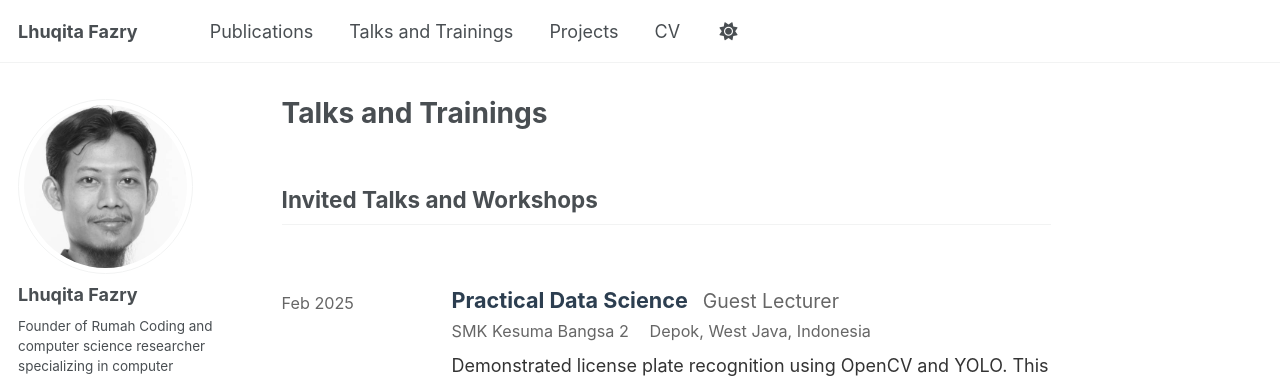
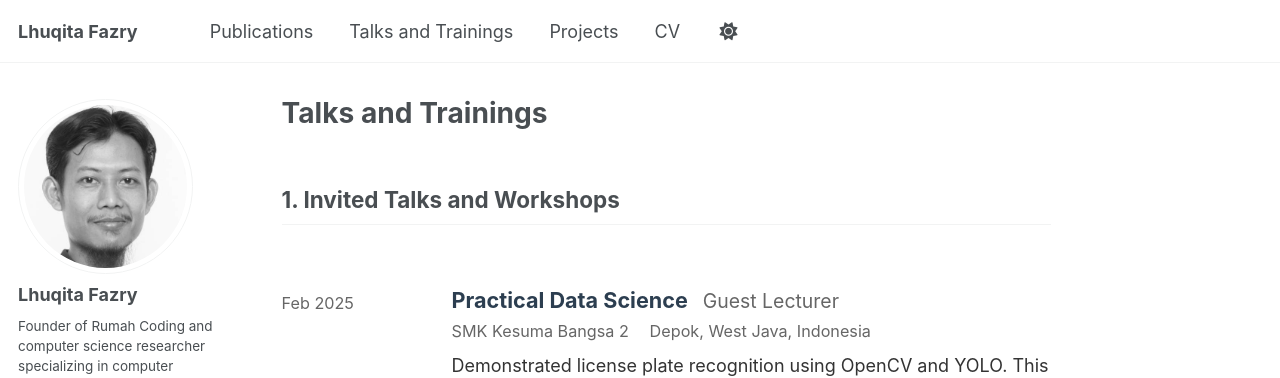
Before and after one commit to lhfazry/lhfazry.github.io, a Jekyll site: the page built from _pages/talks.html, in a window 1280 px wide and 900 px high. Shown: the top 378 px of the window. Built offline with Jekyll 4.4.1, drawn with Linux system fonts in a browser that asks for light colours; some web fonts are replaced; some of the changed text lies outside the part shown.

Commit message:
Add more data

```diff
--- a/_pages/talks.html
+++ b/_pages/talks.html
@@ -156,7 +156,7 @@ trainings:
 
 {% include base_path %}
 
-<h2>Invited Talks and Workshops</h2>
+<h2>1. Invited Talks and Workshops</h2>
 
 <div class="talks-list">
   {% for talk in page.talks %}
```
Also changed, not shown: other parts of _pages/talks.html (+1 -1 lines).
